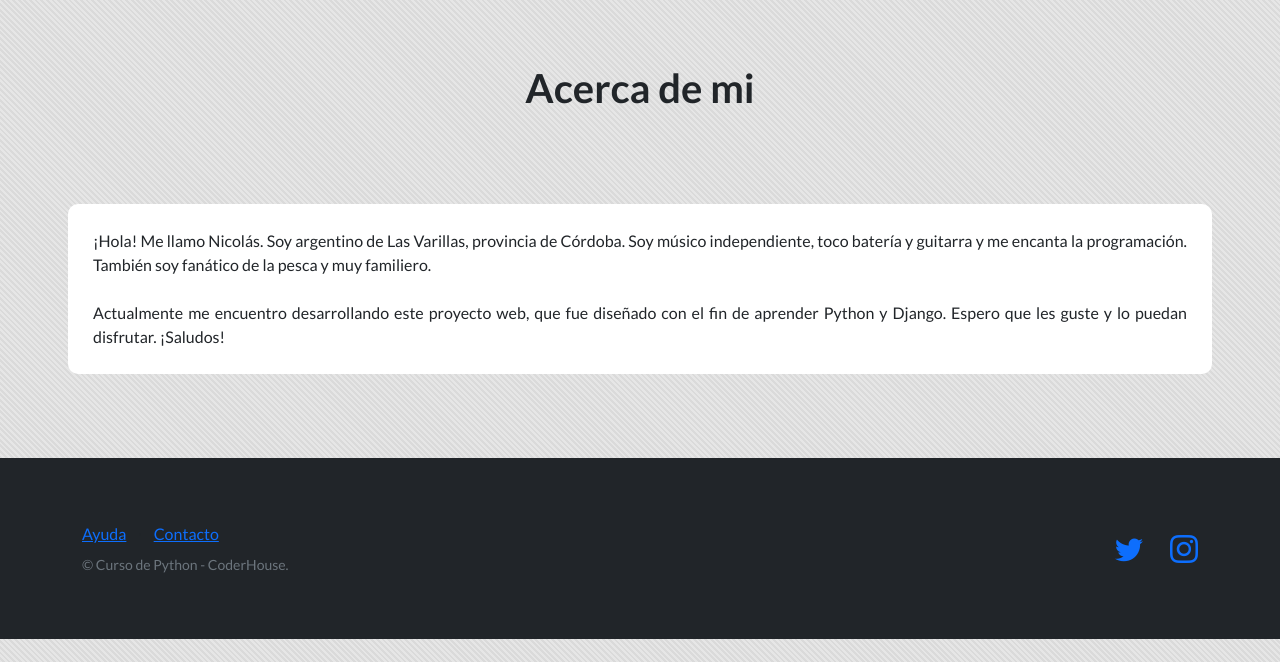
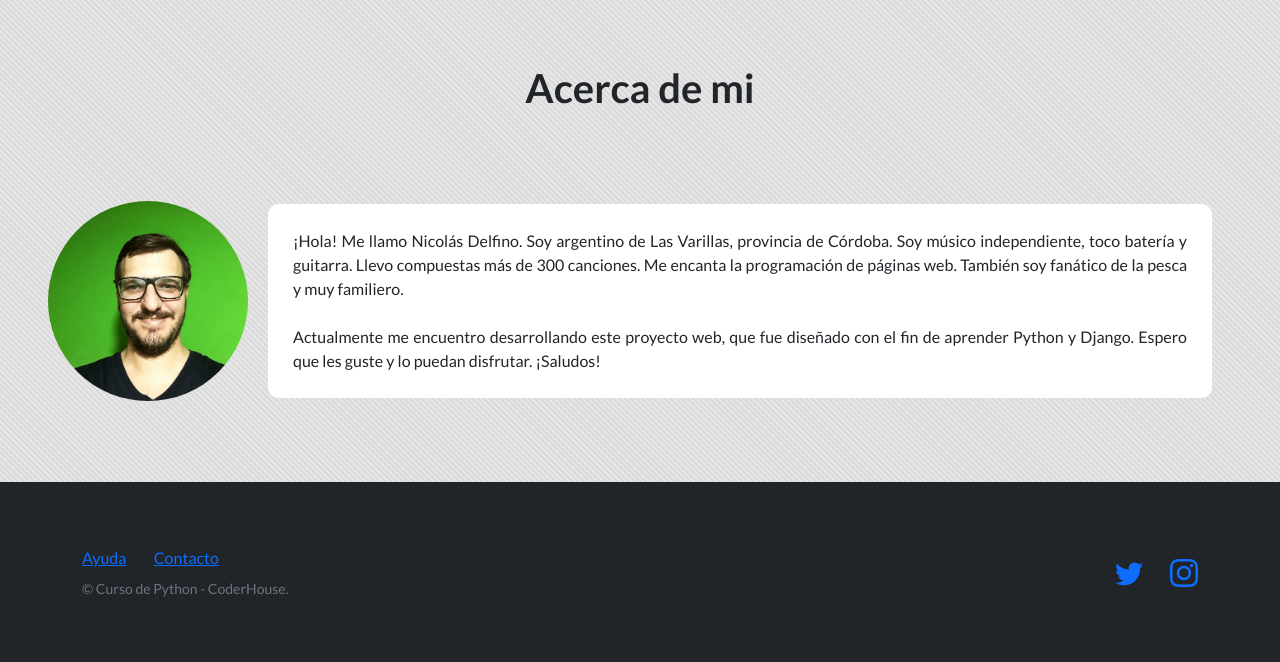
Before and after one commit to nicolasdelfino-123/Tercera-pre-entrega-DELFINO, a Django app: page /about/ in a window 1280 px wide. Shown: the part 66-728 px from the top of the page. Run offline with Django 4.2, Linux system fonts and the light colour scheme; some libraries are stand-ins or nearby versions.

Commit message:
agregada foto a acerca de mi y mejorado su aspecto

```diff
--- a/proyecto_perros/app_perros/templates/app_perros/about.html
+++ b/proyecto_perros/app_perros/templates/app_perros/about.html
@@ -1,6 +1,7 @@
 {% extends "app_perros/base.html" %}
 
 {% block contenido %}
+{% load static %}
 
 
     <h1 style="width: 100%; text-align: center; margin: 0px 0px 72px 0px; font-weight: bold;">
@@ -8,9 +9,12 @@
     </h1>
 
     <div style="display: flex; justify-content: space-around; width: 100%; align-items: center;">
+        <div style="width: 30%; text-align: center;">
+            <img src="{% static 'image/foto-nico.jpg' %}" alt="Foto de Nico" style="width: 200px; height: 200px; border-radius: 50%; object-fit: cover;">
+        </div>
 
         <p style="margin: 20px; text-align: justify; background-color: white; padding: 25px; border-radius: 10px;">
-            ¡Hola! Me llamo Nicolás. Soy argentino de Las Varillas, provincia de Córdoba. Soy músico independiente, toco batería y guitarra y me encanta la programación.
+            ¡Hola! Me llamo Nicolás Delfino. Soy argentino de Las Varillas, provincia de Córdoba. Soy músico independiente, toco batería y guitarra. Llevo compuestas más de 300 canciones. Me encanta la programación de páginas web.
             También soy fanático de la pesca y muy familiero.
             <br/><br/>
             Actualmente me encuentro desarrollando este proyecto web, que fue diseñado con el fin de aprender Python y Django. Espero que les guste y lo puedan disfrutar. ¡Saludos!
```
Also changed, not shown: proyecto_perros/media/avatares/default-avatar.png_ZRGYUR0.jpg (added), proyecto_perros/media/perros/perro2_ZlMVmxs.webp (added), proyecto_perros/static/image/foto-nico.jpg (added).
